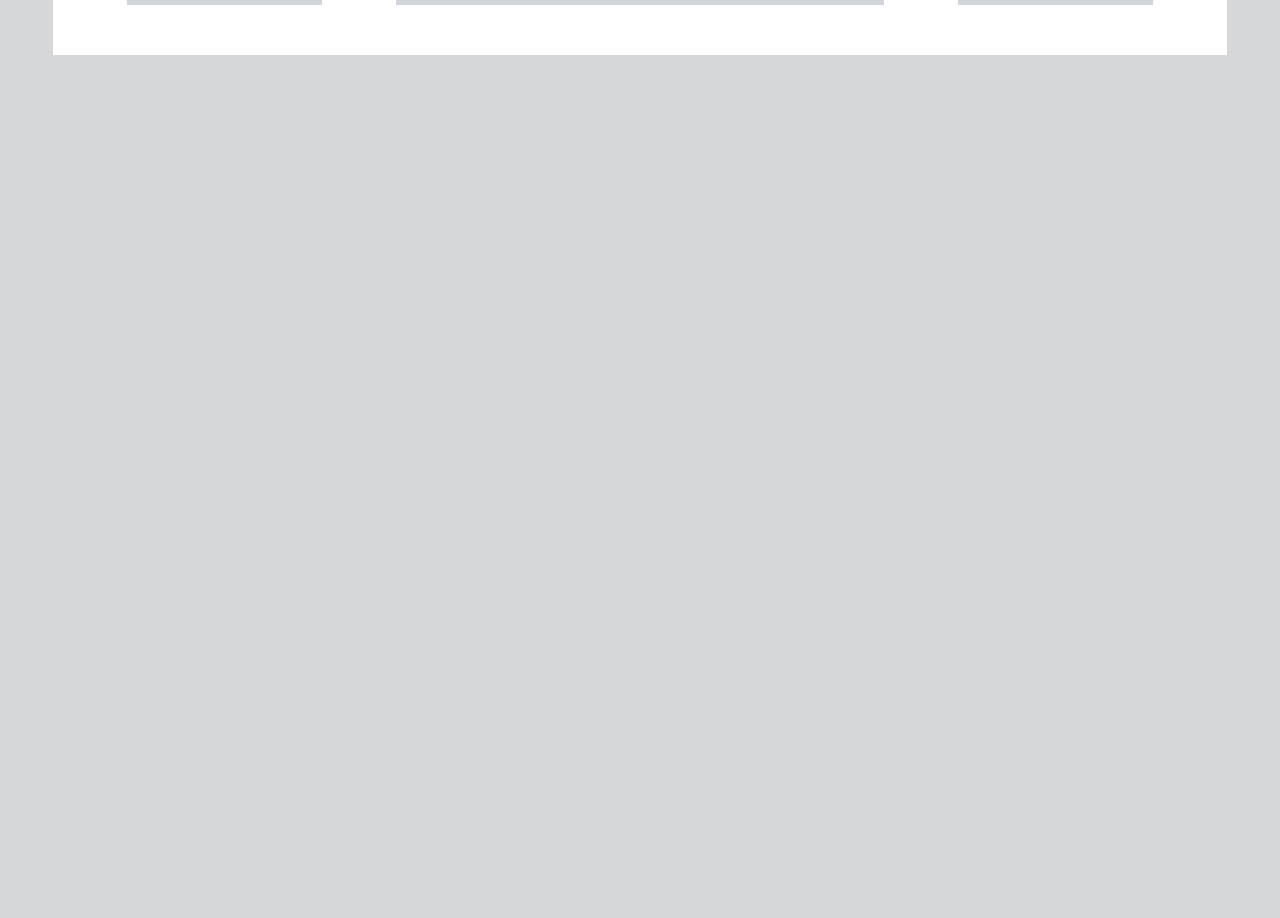
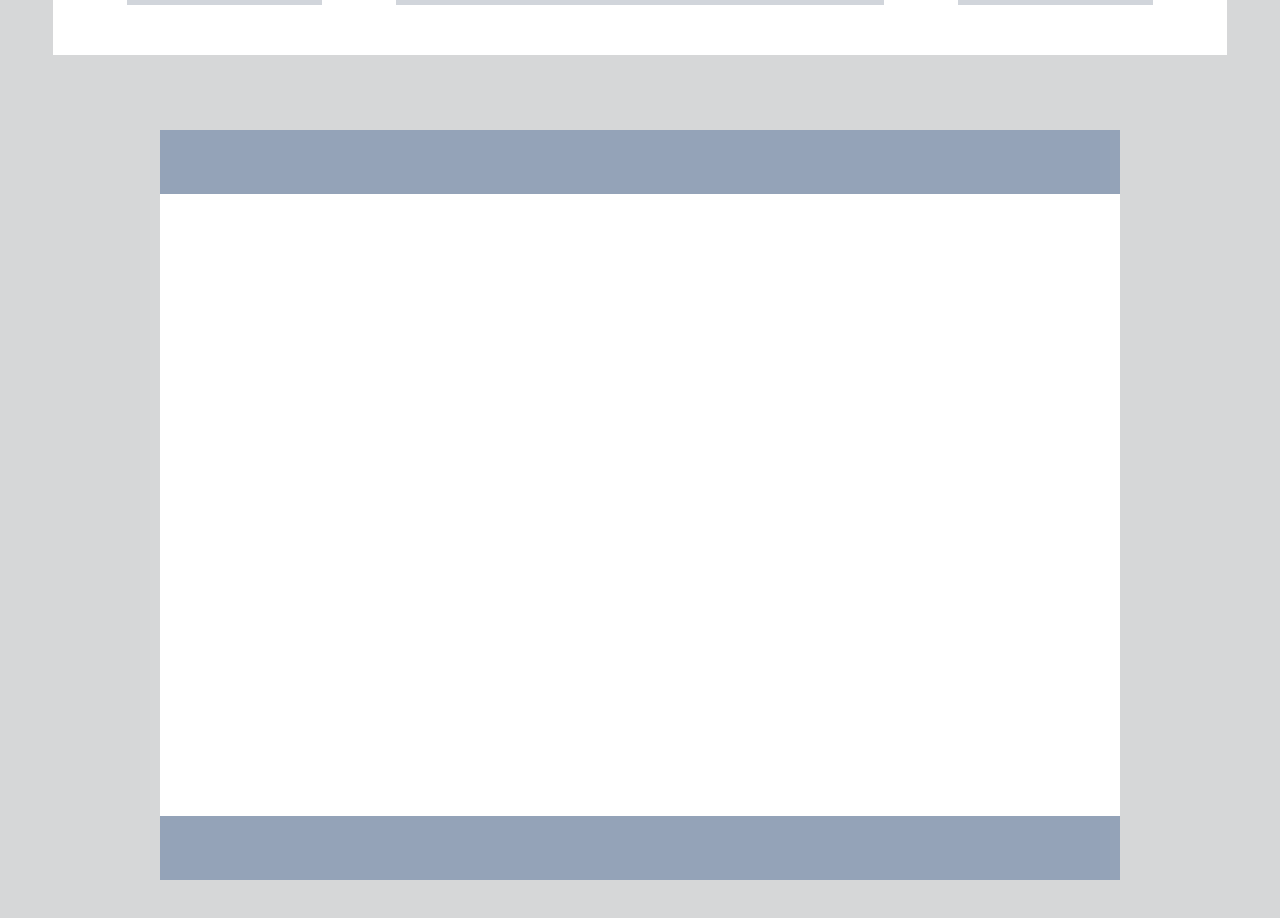
Before and after one commit to loulou-gif/streamApp, a React (Create React App) app: page /streams in a window 1280 px wide. Shown: the part 380-1298 px from the top of the page. Before the commit the page ends 800 px from the top, so only its background shows below. Built offline with nearby package versions, Linux system fonts and the light colour scheme.

Commit message:
end video wireframe

```diff
--- /dev/null
+++ b/src/Components/Comments.js
@@ -0,0 +1,11 @@
+import React from 'react';
+
+const Comments = () => {
+    return (
+        <div>
+
+        </div>
+    );
+};
+
+export default Comments;
--- /dev/null
+++ b/src/Components/Video.js
@@ -0,0 +1,15 @@
+import React from 'react';
+
+const Video = () => {
+    return (
+        <section className='flex justify-center items-center h-[850px] '>
+            <div className='bg-white w-9/12 h-[750px] '>
+                <div className='search-ep  bg-slate-400 w-full h-16'></div>
+                <div className='search-ep  w-full h-[622px]'></div>
+                <div className='search-ep  bg-slate-400 w-full h-16'></div>
+            </div>
+        </section>
+    );
+};
+
+export default Video;
--- a/src/pages/public/Streams.js
+++ b/src/pages/public/Streams.js
@@ -1,12 +1,16 @@
 import React from 'react';
 import NavBar from '../../Components/Navbar';
 import Details from '../../Components/Details';
+import Video from '../../Components/Video';
+import Comments from '../../Components/Comments';
 
 const Streams = () => {
     return (
         <section className='streams'>
             <NavBar/>
             <Details/>
+            <Video/>
+            <Comments/>
         </section>
     );
 };
```
